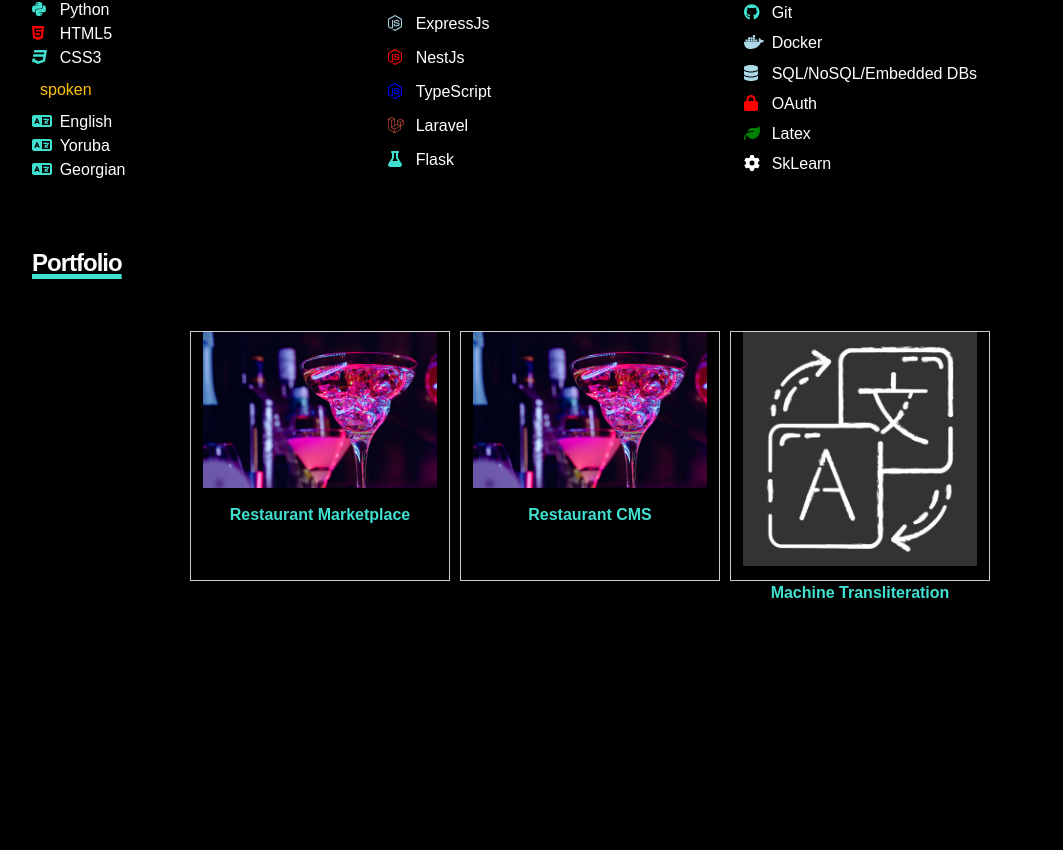
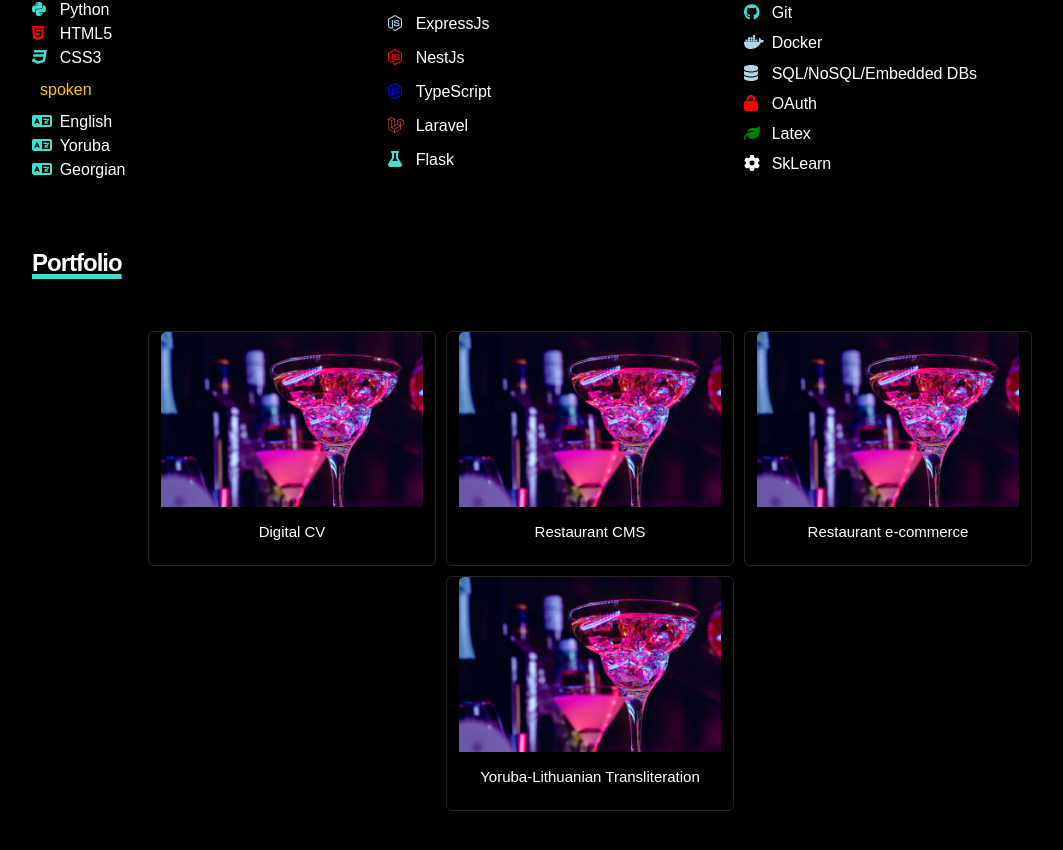
Before and after one commit to davson1217/portfolio, a React (Create React App) app: page / in a window 1280 px wide. Shown: the part 2403-3253 px from the top of the page, without its empty margins (50-1113 px from the left). Before the commit the page ends 3039 px from the top, so only its background shows below. Built offline with nearby package versions, Linux system fonts and the light colour scheme; the HTML template or start-up script is replaced by a standard one.

Commit message:
portfolio integration

```diff
--- a/src/App.js
+++ b/src/App.js
@@ -13,6 +13,7 @@ import Skills from "./components/skills";
 import MyPortfolio from "./components/my-portfolio";
 import CvDownloadButton from "./components/cv-download-button";
 import profile from "./db";
+import ProjectModal from "./components/modal";
 
 function App() {
   return (
@@ -147,7 +148,7 @@ function App() {
               "text-md-start",
             ]}
           />
-          <MyPortfolio />
+          <MyPortfolio portfolio={profile.portfolio} />
         </section>
 
         <div className="col-sm-12 spacer"></div>
--- /dev/null
+++ b/src/components/modal.js
@@ -0,0 +1,46 @@
+import React from "react";
+import "../styles/project-modal.css";
+
+const ProjectModal = ({ setShow, project }) => {
+  const ProjectLink = ({ title, link }) => (
+    <a href={link} target="_blank" className="col-sm-6 project-link">
+      {title}
+    </a>
+  );
+
+  return (
+    <div id="myModal" className="modal" onClick={() => setShow(false)}>
+      <div className="modal-content" onClick={(e) => e.stopPropagation()}>
+        <div className="row">
+          <h5 className="col-sm-10">{project.title}</h5>
+          <span className="close col-sm-2" onClick={() => setShow(false)}>
+            &times;
+          </span>
+        </div>
+        <div className="mt-3">
+          {project.description}
+          <ul className="techs-used m-2">
+            <b>
+              <u>In this project</u>
+            </b>
+            {project.in_this_project.map((tech, index) => (
+              <li className="" key={index}>
+                {tech}
+              </li>
+            ))}
+          </ul>
+        </div>
+        <div className="row justify-content-center text-center">
+          {project.see_code && (
+            <ProjectLink link={project.code_link} title={"See Code"} />
+          )}
+          {project.see_project && (
+            <ProjectLink link={project.project_link} title={"See Project"} />
+          )}
+        </div>
+      </div>
+    </div>
+  );
+};
+
+export default ProjectModal;
--- a/src/components/my-portfolio.js
+++ b/src/components/my-portfolio.js
@@ -1,32 +1,34 @@
-import React from 'react';
-import '../styles/my-portfolio.css'
+import React, { useState } from "react";
+import "../styles/my-portfolio.css";
+import ProjectModal from "./modal";
 
-const MyPortfolio = () => {
-    return (
-        <div className="row justify-content-center">
-            <div className="gallery col-sm-4">
-                <a target="_blank" href="https://lilac-cms.netlify.app/" rel={"noreferrer"}>
-                    <img src="glass2.jpeg" alt="Cinque Terre" width="400" height="200" />
-                </a>
-                <div className="desc">Restaurant Marketplace</div>
+const MyPortfolio = ({ portfolio }) => {
+  const [show, setShow] = useState(false);
+  const [activeProject, setActiveProject] = useState({});
+
+  const modalClickHandler = (project) => {
+    setShow(true);
+    setActiveProject(project);
+  };
+
+  return (
+    <>
+      <div className="row justify-content-center">
+        {portfolio.map((project, index) => (
+          <div
+            className="card col-md-6 col-lg-4"
+            key={index}
+            onClick={() => modalClickHandler(project)}
+          >
+            <img src={project.img} className="card-img-top" alt="..." />
+            <div className="card-body">
+              <h5 className="card-title">{project.title}</h5>
             </div>
-
-            <div className="gallery col-sm-4">
-                <a target="_blank" href="https://lilac-cms.netlify.app/" rel={"noreferrer"}>
-                    <img src="glass2.jpeg" alt="Cinque Terre" width="400" height="200" />
-                </a>
-                <div className="desc">Restaurant CMS</div>
-            </div>
-
-            <div className="gallery col-sm-4">
-                <a target="_blank" href="https://lilac-cms.netlify.app/" rel={"noreferrer"}>
-                    <img src="MT1.jpeg" alt="Cinque Terre" width="400" height="200" />
-                </a>
-                <div className="desc">Machine Transliteration</div>
-            </div>
-
-        </div>
-    );
+          </div>
+        ))}
+      </div>
+      {show && <ProjectModal setShow={setShow} project={activeProject} />}
+    </>
+  );
 };
-
 export default MyPortfolio;
--- a/src/components/progress-card.js
+++ b/src/components/progress-card.js
@@ -57,7 +57,7 @@ const ProgressCard = ({ progressList }) => {
                       <ul>
                         {duty.experiences.length &&
                           duty.experiences.map((experience, index) => (
-                            <li>{experience.xp}</li>
+                            <li key={index}>{experience.xp}</li>
                           ))}
                       </ul>
                     </li>
--- a/src/db.js
+++ b/src/db.js
@@ -375,7 +375,43 @@ const profile = {
       ],
     },
   ],
-  portfolio: [],
+  portfolio: [
+    {
+      title: "Digital CV",
+      img: "glass2.jpeg",
+      description:
+        "The website which you currently browse is a data-driven React project and although no" +
+        " API calls were made to retrieve data, I exemplified my database design skill in the form of an " +
+        "embedded JSON database style as well as the integration of data in a React UI in such a way that demonstrates" +
+        " the Don't Repeat Yourself (DRY) principle.",
+      in_this_project: ["React", "Bootstrap", "CSS"],
+      see_code: true,
+      see_project: false,
+      code_link: "https://github.com/davson1217/portfolio",
+      project_link: "CV description",
+    },
+    {
+      title: "Restaurant CMS",
+      img: "glass2.jpeg",
+      description: "CMS description",
+      in_this_project: ["ReactJs", "Bootstrap", "CSS"],
+      link: "",
+    },
+    {
+      title: "Restaurant e-commerce",
+      img: "glass2.jpeg",
+      description: "E-commerce description",
+      in_this_project: ["React", "Bootstrap", "CSS"],
+      link: "",
+    },
+    {
+      title: "Yoruba-Lithuanian Transliteration",
+      img: "glass2.jpeg",
+      description: "Transliteration project description",
+      in_this_project: ["React", "Bootstrap", "CSS"],
+      link: "",
+    },
+  ],
 };
 
 export default profile;
--- a/src/styles/my-portfolio.css
+++ b/src/styles/my-portfolio.css
@@ -20,3 +20,23 @@ div.gallery img {
     color: turquoise;
     font-weight: bolder;
 }
+/*CARD*/
+
+.card {
+    width: 18rem;
+    background-color: black;
+    color: white;
+    border: 1px solid #232323;
+    cursor: pointer;
+    margin: 5px;
+}
+.card-title {
+    text-align: center;
+    font-size: 15px;
+}
+.card:hover {
+    transform: scale(1.1);
+}
+.card img {
+    width: 100%;
+}
--- /dev/null
+++ b/src/styles/project-modal.css
@@ -0,0 +1,54 @@
+/* The Modal (background) */
+.modal {
+    display: block;
+    position: fixed;
+    z-index: 1;
+    padding-top: 100px;
+    left: 0;
+    top: 0;
+    width: 100%;
+    height: 100%;
+    overflow: auto; /* Enable scroll if needed */
+    /*background-color: rgb(0,0,0); !* Fallback color *!*/
+    background-color: rgba(23, 23, 23, 0.9);
+}
+/* Modal Content */
+.modal-content {
+    background-color: black;
+    color: white;
+    margin: auto;
+    padding: 20px;
+    border: 1px solid #888;
+    width: 50%;
+}
+
+/* The Close Button */
+.close {
+    color: #aaaaaa;
+    width: 10px;
+    display: block;
+    font-size: 25px;
+    font-weight: bold;
+}
+
+.close:hover,
+.close:focus {
+    color: red;
+    text-decoration: none;
+    cursor: pointer;
+}
+.project-link {
+    width: 170px;
+    margin-right: 10px;
+}
+.project-link:hover{
+    transform: scale(1.1);
+}
+.project-link:link, .project-link:visited {
+    background-color: #03695f;
+    color: white;
+    padding: 10px 21px;
+    text-align: center;
+    text-decoration: none;
+    display: inline-block;
+}
```
Also changed, not shown: 1 other file (tests, documents, lock files or other folders).
